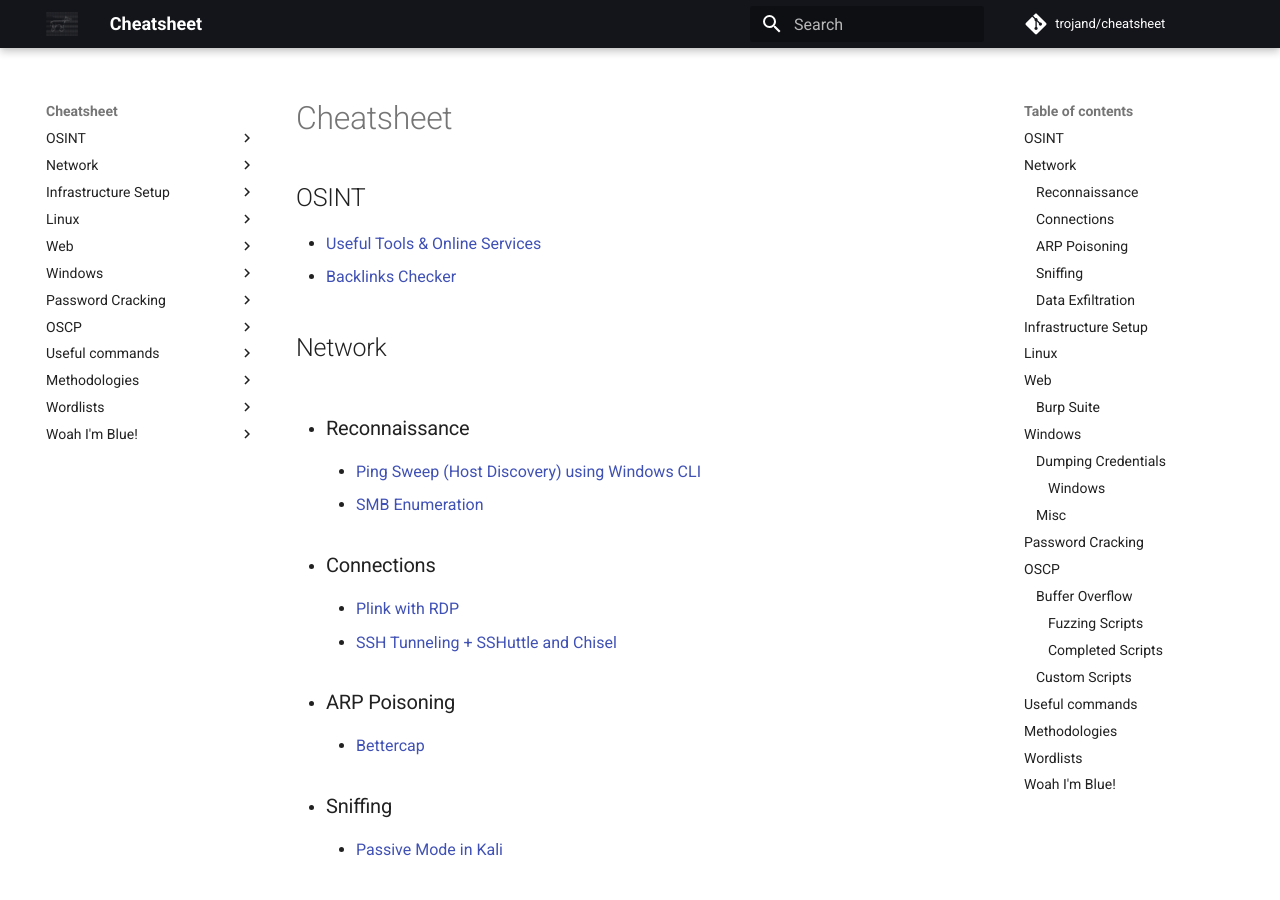
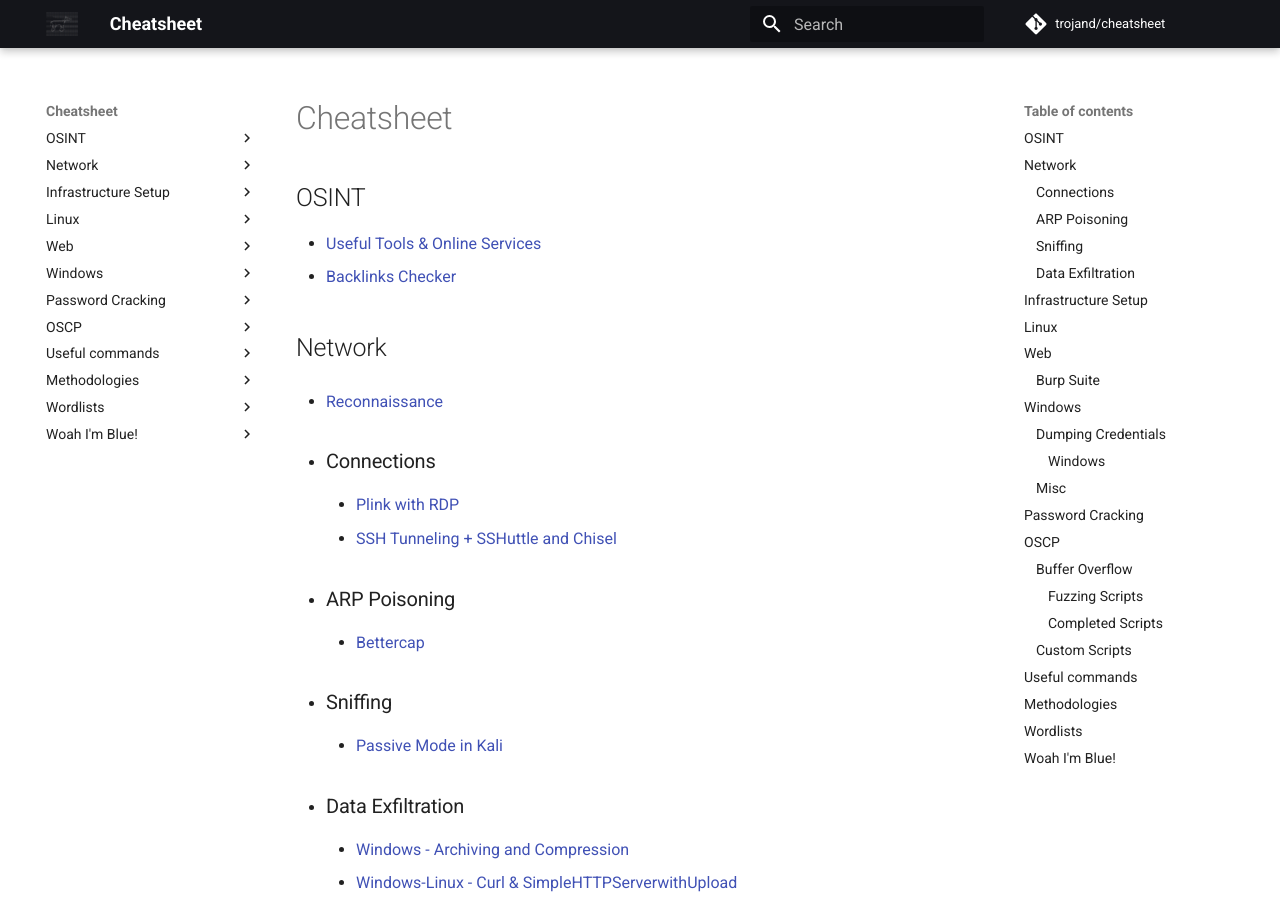
Before and after one commit to trojand/cheatsheet, an MkDocs documentation site: the page built from docs/index.md, in a window 1280 px wide and 900 px high. Built offline with MkDocs 1.6.1 and Material for MkDocs 9.7.7, drawn with Linux system fonts in a browser that asks for light colours; comment, search, counter and statistics services are not loaded.

Commit message:
Update index.md

```diff
--- a/docs/index.md
+++ b/docs/index.md
@@ -5,9 +5,7 @@
 * [Backlinks Checker](OSINT/Backlink_Check.md)
 
 ## Network
-* ### Reconnaissance
-    * [Ping Sweep (Host Discovery) using Windows CLI](Network/Reconnaissance/PingSweep-Windows-CLI.md)
-    * [SMB Enumeration](Network/Reconnaissance/SMB_Enum.md)
+* [Reconnaissance](Network/Reconnaissance.md)
 
 * ### Connections
     * [Plink with RDP](Network/Connections/Plink-RDP.md)
```
